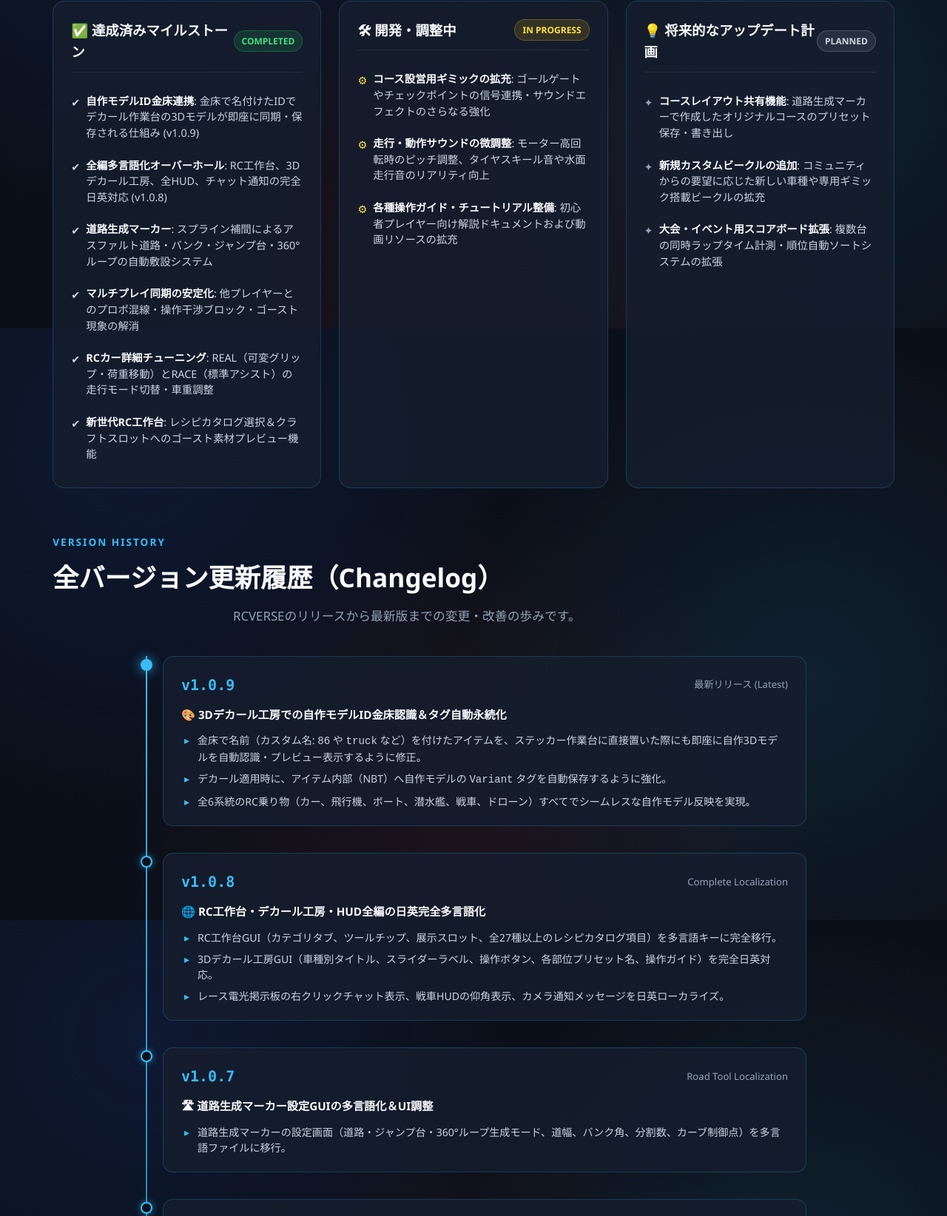
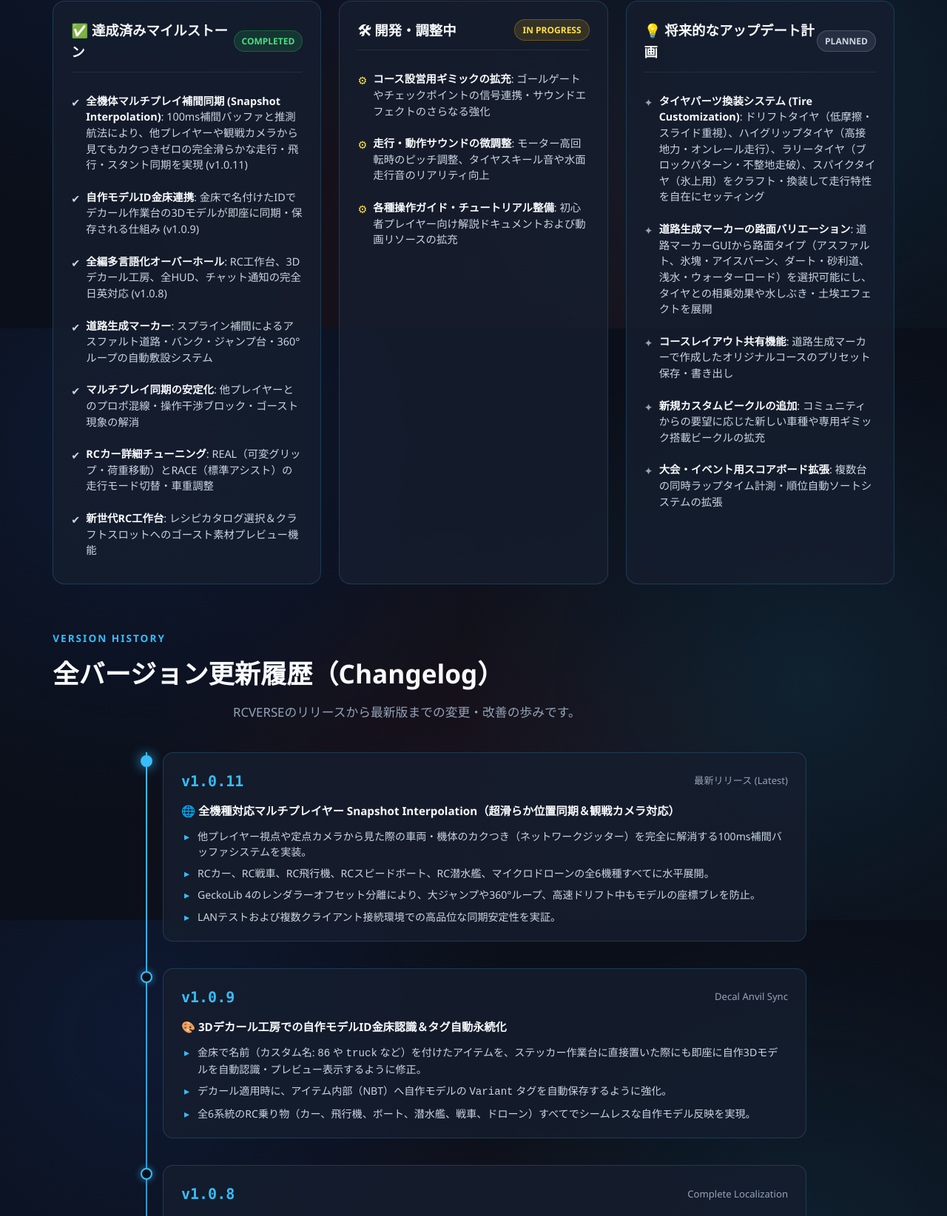
Before and after one commit to Miku013/RCVERSE, a plain HTML site: page docs/dev-status.html in a window 1280 px wide. Shown: the part 1156-2800 px from the top of the page at 74% size. Drawn offline with Linux system fonts and the light colour scheme.

Commit message:
docs(wiki): update v1.0.11 multiplayer interpolation release notes and tire/surface roadmap

```diff
--- a/docs/dev-status.html
+++ b/docs/dev-status.html
@@ -50,7 +50,7 @@
           <span style="display: inline-block; padding: 4px 12px; border-radius: 20px; font-size: 0.8rem; font-weight: 700; background: rgba(56, 189, 248, 0.15); color: var(--accent-cyan); border: 1px solid rgba(56, 189, 248, 0.3); margin-bottom: 8px;">
             LATEST STABLE RELEASE
           </span>
-          <h2 style="font-size: 1.8rem; font-weight: 800; color: #fff; margin: 0;">RCVERSE v1.0.9</h2>
+          <h2 style="font-size: 1.8rem; font-weight: 800; color: #fff; margin: 0;">RCVERSE v1.0.11</h2>
         </div>
         <div style="display: flex; gap: 10px; flex-wrap: wrap;">
           <a href="index.html#download" class="btn btn-primary" style="padding: 10px 20px; font-size: 0.9rem;">⬇ 最新版をダウンロード</a>
@@ -139,6 +139,10 @@
           <ul class="roadmap-list">
             <li class="roadmap-list-item">
               <span class="check-icon">✔</span>
+              <span><strong>全機体マルチプレイ補間同期 (Snapshot Interpolation)</strong>: 100ms補間バッファと推測航法により、他プレイヤーや観戦カメラから見てもカクつきゼロの完全滑らかな走行・飛行・スタント同期を実現 (v1.0.11)</span>
+            </li>
+            <li class="roadmap-list-item">
+              <span class="check-icon">✔</span>
               <span><strong>自作モデルID金床連携</strong>: 金床で名付けたIDでデカール作業台の3Dモデルが即座に同期・保存される仕組み (v1.0.9)</span>
             </li>
             <li class="roadmap-list-item">
@@ -195,6 +199,14 @@
           <ul class="roadmap-list">
             <li class="roadmap-list-item">
               <span class="check-icon" style="color: #94a3b8;">✦</span>
+              <span><strong>タイヤパーツ換装システム (Tire Customization)</strong>: ドリフトタイヤ（低摩擦・スライド重視）、ハイグリップタイヤ（高接地力・オンレール走行）、ラリータイヤ（ブロックパターン・不整地走破）、スパイクタイヤ（氷上用）をクラフト・換装して走行特性を自在にセッティング</span>
+            </li>
+            <li class="roadmap-list-item">
+              <span class="check-icon" style="color: #94a3b8;">✦</span>
+              <span><strong>道路生成マーカーの路面バリエーション</strong>: 道路マーカーGUIから路面タイプ（アスファルト、氷塊・アイスバーン、ダート・砂利道、浅水・ウォーターロード）を選択可能にし、タイヤとの相乗効果や水しぶき・土埃エフェクトを展開</span>
+            </li>
+            <li class="roadmap-list-item">
+              <span class="check-icon" style="color: #94a3b8;">✦</span>
               <span><strong>コースレイアウト共有機能</strong>: 道路生成マーカーで作成したオリジナルコースのプリセット保存・書き出し</span>
             </li>
             <li class="roadmap-list-item">
@@ -220,13 +232,31 @@
 
       <div class="timeline-wrap">
 
-        <!-- v1.0.9 -->
+        <!-- v1.0.11 -->
         <div class="timeline-block">
           <div class="timeline-node latest"></div>
           <div class="timeline-card">
             <div class="timeline-card-header">
+              <span class="version-tag">v1.0.11</span>
+              <span class="release-date">最新リリース (Latest)</span>
+            </div>
+            <div class="timeline-desc">🌐 全機種対応マルチプレイヤー Snapshot Interpolation（超滑らか位置同期＆観戦カメラ対応）</div>
+            <ul class="timeline-details">
+              <li>他プレイヤー視点や定点カメラから見た際の車両・機体のカクつき（ネットワークジッター）を完全に解消する100ms補間バッファシステムを実装。</li>
+              <li>RCカー、RC戦車、RC飛行機、RCスピードボート、RC潜水艦、マイクロドローンの全6機種すべてに水平展開。</li>
+              <li>GeckoLib 4のレンダラーオフセット分離により、大ジャンプや360°ループ、高速ドリフト中もモデルの座標ブレを防止。</li>
+              <li>LANテストおよび複数クライアント接続環境での高品位な同期安定性を実証。</li>
+            </ul>
+          </div>
+        </div>
+
+        <!-- v1.0.9 -->
+        <div class="timeline-block">
+          <div class="timeline-node"></div>
+          <div class="timeline-card">
+            <div class="timeline-card-header">
               <span class="version-tag">v1.0.9</span>
-              <span class="release-date">最新リリース (Latest)</span>
+              <span class="release-date">Decal Anvil Sync</span>
             </div>
             <div class="timeline-desc">🎨 3Dデカール工房での自作モデルID金床認識＆タグ自動永続化</div>
             <ul class="timeline-details">
```
Also changed, not shown: docs/dev-status_en.html (+33 -3 lines), docs/index.html (+2 -1 lines), docs/index_en.html (+8 -0 lines), 1 other file.
